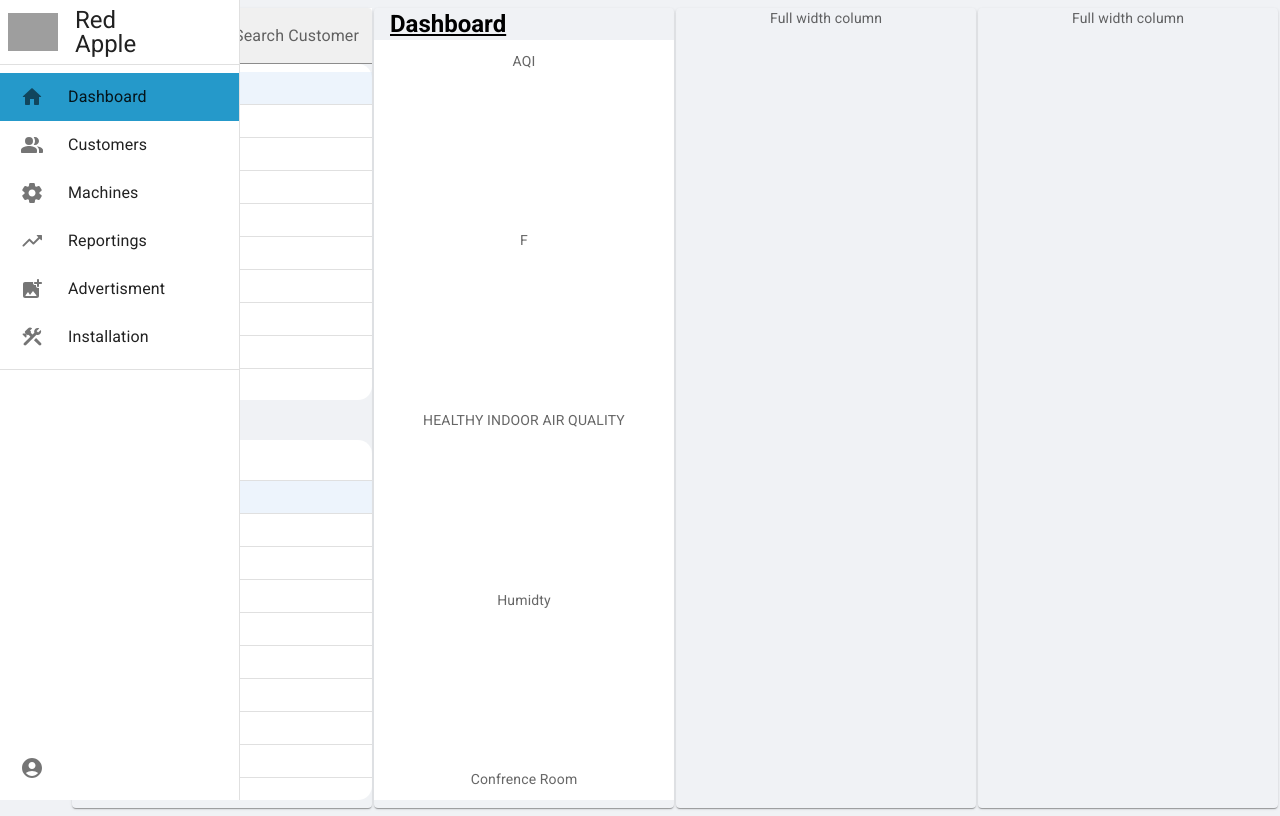
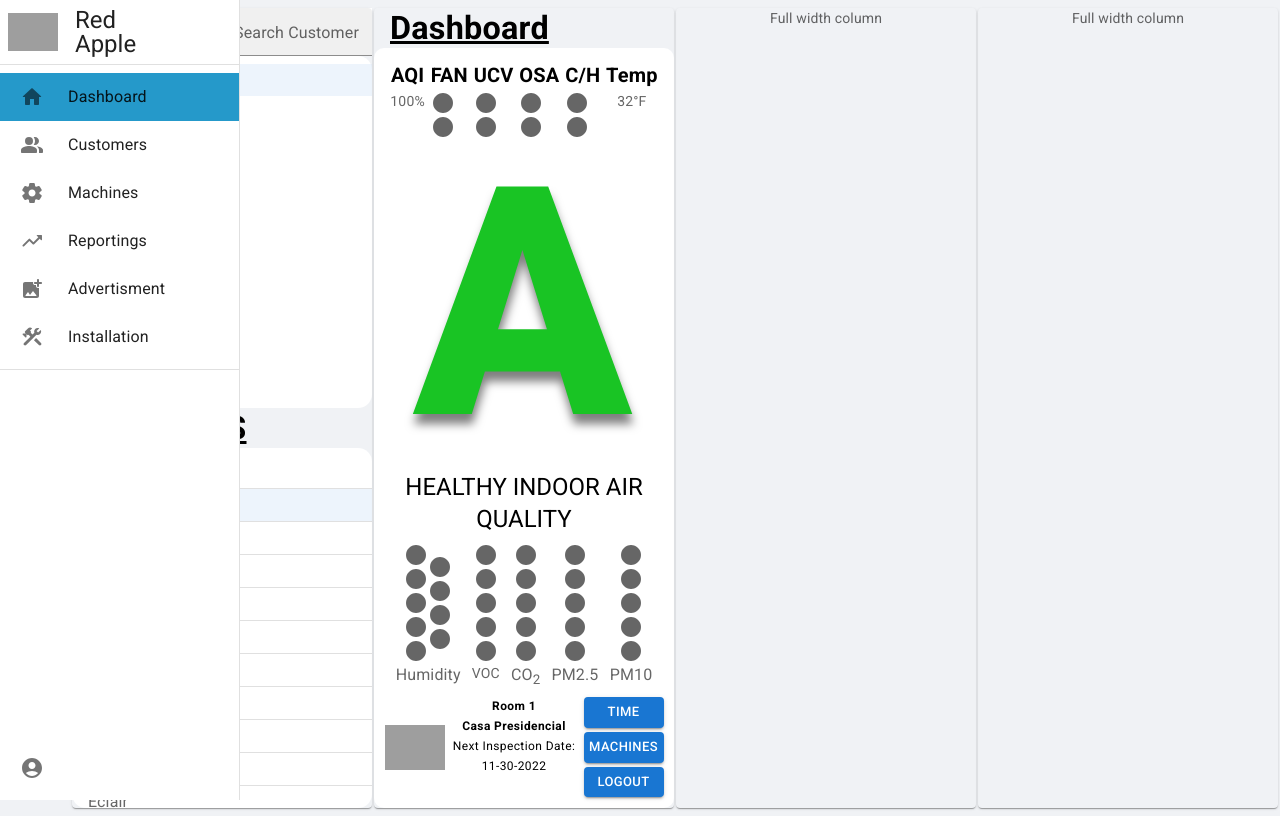
Before and after one commit to graceemp02/redappleReact, a React (Create React App) app: page /dashboard in a window 1280 px wide. Built offline with nearby package versions, Linux system fonts and the light colour scheme; grey boxes are pictures that could not be loaded.

Commit message:
Dashboard Component

```diff
--- a/public/index.html
+++ b/public/index.html
@@ -1,3 +1,5 @@
+<!-- @format -->
+
 <!DOCTYPE html>
 <html lang="en">
   <head>
@@ -5,19 +7,16 @@
     <link rel="icon" href="%PUBLIC_URL%/favicon.ico" />
     <meta name="viewport" content="width=device-width, initial-scale=1" />
     <meta name="theme-color" content="#000000" />
-    <meta
-      name="description"
-      content="Web site created using create-react-app"
-    />
+    <meta name="description" content="Web site created using create-react-app" />
+    <link rel="preconnect" href="https://fonts.googleapis.com" />
+    <link rel="preconnect" href="https://fonts.gstatic.com" crossorigin />
+    <link href="https://fonts.googleapis.com/css2?family=Roboto:wght@900&display=swap" rel="stylesheet" />
     <link rel="apple-touch-icon" href="%PUBLIC_URL%/logo192.png" />
 
     <link rel="manifest" href="%PUBLIC_URL%/manifest.json" />
-    <link
-      rel="stylesheet"
-      href="https://fonts.googleapis.com/css?family=Roboto:300,400,500,700&display=swap"
-    />
+    <link rel="stylesheet" href="https://fonts.googleapis.com/css?family=Roboto:300,400,500,700&display=swap" />
 
-    <title>React App</title>
+    <title>IamRedApple React</title>
   </head>
   <body>
     <noscript>You need to enable JavaScript to run this app.</noscript>
--- a/src/App.js
+++ b/src/App.js
@@ -10,12 +10,20 @@ import LoginPage from "./pages/Login";
 import Box from "@mui/material/Box";
 import { UserContext } from "./UserContext";
 import { useState } from "react";
+
+import { ThemeProvider, createTheme, responsiveFontSizes } from '@mui/material/styles';
+
+let theme = createTheme();
+theme = responsiveFontSizes(theme);
+
+
 function App() {
   const [user, setUser] = useState('');
 
 
   return (
     <div className='App'>
+      <ThemeProvider theme={theme}>
         <BrowserRouter>
           <UserContext.Provider value={{ user, setUser }}>
             <Routes>
@@ -77,6 +85,7 @@ function App() {
             </Routes>
           </UserContext.Provider>
         </BrowserRouter>
+      </ThemeProvider>
     </div>
   );
 }
--- a/src/components/CDashboard.jsx
+++ b/src/components/CDashboard.jsx
@@ -1,19 +1,175 @@
-import { Typography } from '@mui/material';
-import { Box, Container } from '@mui/system'
-import React from 'react'
+/** @format */
+
+import { Button, Typography } from '@mui/material';
+import React from 'react';
+import CircleIcon from '@mui/icons-material/Circle';
+import Logo from '../assests/logo.png';
 
 function CDashboard() {
   return (
-    <div>
-      <Typography fontWeight={'bold'} align='left' pl={2} variant='h5' sx={{ textDecoration: 'Underline', color: 'black' }}>
+    <div style={{ flex: 1, display: 'flex', flexDirection: 'column' }}>
+      <Typography fontWeight={'bold'} align='left' pl={2} variant='h4' sx={{ textDecoration: 'Underline', color: 'black' }}>
         Dashboard
       </Typography>
-      <div style={{ display: 'flex', backgroundColor: 'white', flexDirection: 'column', justifyContent: 'space-between', padding: '.75em', minHeight: '95vh' }}>
-        <div>AQI</div>
-        <div>F</div>
-        <div>HEALTHY INDOOR AIR QUALITY</div>
-        <div>Humidty</div>
-        <div>Confrence Room</div>
+      <div
+        style={{
+          flex: 1,
+          display: 'flex',
+          borderRadius: '10px',
+          backgroundColor: 'white',
+          overflow: 'hidden',
+          flexDirection: 'column',
+          justifyContent: 'space-between',
+          padding: '.75em',
+          minHeight: '94%',
+        }}>
+        <div style={{ display: 'flex', justifyContent: 'space-evenly' }}>
+          <div>
+            {' '}
+            <Typography variant='h6' sx={{ fontWeight: 'bold', color: 'black' }}>
+              AQI
+            </Typography>
+            <div>100%</div>{' '}
+          </div>
+          <div>
+            {' '}
+            <Typography variant='h6' sx={{ fontWeight: 'bold', color: 'black' }}>
+              FAN
+            </Typography>
+            <div className='iconsDiv'>
+              <CircleIcon />
+              <CircleIcon />
+            </div>{' '}
+          </div>
+          <div>
+            {' '}
+            <Typography variant='h6' sx={{ fontWeight: 'bold', color: 'black' }}>
+              UCV
+            </Typography>
+            <div className='iconsDiv'>
+              <CircleIcon />
+              <CircleIcon />
+            </div>{' '}
+          </div>
+          <div>
+            {' '}
+            <Typography variant='h6' sx={{ fontWeight: 'bold', color: 'black' }}>
+              OSA
+            </Typography>
+            <div className='iconsDiv'>
+              <CircleIcon />
+              <CircleIcon />
+            </div>{' '}
+          </div>
+          <div>
+            {' '}
+            <Typography variant='h6' sx={{ fontWeight: 'bold', color: 'black' }}>
+              C/H
+            </Typography>
+            <div className='iconsDiv'>
+              <CircleIcon />
+              <CircleIcon />
+            </div>{' '}
+          </div>
+          <div>
+            {' '}
+            <Typography variant='h6' sx={{ fontWeight: 'bold', color: 'black' }}>
+              Temp
+            </Typography>
+            <div>32°F</div>{' '}
+          </div>
+        </div>
+        <div>
+          <Typography sx={{ textShadow: '1px 10px 10px rgb(0 0 0 / 50%)', fontSize: '20rem' }} lineHeight={1} fontWeight='900' color={'#19C424'}>
+            A
+          </Typography>
+        </div>
+        <div>
+          <Typography color={'black'} variant={'h5'}>
+            HEALTHY INDOOR AIR QUALITY
+          </Typography>
+        </div>
+        <div style={{ display: 'flex', justifyContent: 'space-evenly' }}>
+          <div style={{ display: 'flex', flexDirection: 'column', alignItems: 'center' }}>
+            <div style={{ display: 'flex', flexDirection: 'row', alignItems: 'center' }}>
+              <div style={{ display: 'flex', flexDirection: 'column' }}>
+                <CircleIcon />
+                <CircleIcon />
+                <CircleIcon />
+                <CircleIcon />
+                <CircleIcon />
+              </div>
+              <div style={{ display: 'flex', flexDirection: 'column' }}>
+                <CircleIcon />
+                <CircleIcon />
+                <CircleIcon />
+                <CircleIcon />
+              </div>
+            </div>
+            <Typography>Humidity</Typography>
+          </div>
+          <div style={{ display: 'flex', flexDirection: 'column', alignItems: 'center' }}>
+            <CircleIcon />
+            <CircleIcon />
+            <CircleIcon />
+            <CircleIcon />
+            <CircleIcon />
+            <Typography variant='body2'>VOC</Typography>
+          </div>
+          <div style={{ display: 'flex', flexDirection: 'column', alignItems: 'center' }}>
+            <CircleIcon />
+            <CircleIcon />
+            <CircleIcon />
+            <CircleIcon />
+            <CircleIcon />
+            <Typography>
+              CO<sub>2</sub>
+            </Typography>
+          </div>
+          <div style={{ display: 'flex', flexDirection: 'column', alignItems: 'center' }}>
+            <CircleIcon />
+            <CircleIcon />
+            <CircleIcon />
+            <CircleIcon />
+            <CircleIcon />
+            <Typography>PM2.5</Typography>
+          </div>
+          <div style={{ display: 'flex', flexDirection: 'column', alignItems: 'center' }}>
+            <CircleIcon />
+            <CircleIcon />
+            <CircleIcon />
+            <CircleIcon />
+            <CircleIcon />
+            <Typography>PM10</Typography>
+          </div>
+        </div>
+        <div style={{ display: 'flex', justifyContent: 'space-between', height: ' 100px' }}>
+          <div style={{ display: 'flex', alignItems: 'center' }}>
+            <img src={Logo} width='60px' />{' '}
+          </div>
+          <div style={{ display: 'flex', flexDirection: 'column', alignItems: 'center' }}>
+            <Typography fontWeight={'bold'} color={'black'} variant={'caption'}>
+              Room 1
+            </Typography>
+            <Typography fontWeight={'bold'} color={'black'}  variant={'caption'}>
+              Casa Presidencial
+            </Typography>
+            <Typography color={'black'}  variant={'caption'}>
+              Next Inspection Date: 11-30-2022
+            </Typography>
+          </div>
+          <div style={{ display: 'flex', flexDirection: 'column', alignItems: 'center', justifyContent: 'space-between' }}>
+            <Button sx={{ width: '5rem' }} variant='contained' size='small'>
+              Time
+            </Button>
+            <Button sx={{ width: '5rem' }} width={100} variant='contained' size='small'>
+              Machines
+            </Button>
+            <Button sx={{ width: '5rem' }} variant='contained' size='small'>
+              Logout
+            </Button>
+          </div>
+        </div>
       </div>
     </div>
   );
--- a/src/components/customers.js
+++ b/src/components/customers.js
@@ -6,8 +6,8 @@ import List from '@mui/material/List';
 import ListItemButton from '@mui/material/ListItemButton';
 import ListItemText from '@mui/material/ListItemText';
 import { TextField, Typography } from '@mui/material';
-const rows = ['Frozen', 'Frozen', 'Ice cream sandwich', 'Eclair', 'Ice cream sandwich', 'Eclair', 'Cupcake', 'Gingerbread', 'Frozen yoghurt', 'Ice cream sandwich', 'Eclair', 'Cupcake', 'Gingerbread'];
-
+// const rows = ['Fro?zen', 'Frozen', 'Ice cream sandwich', 'Eclair', 'Ice cream sandwich', 'Eclair', 'Cupcake', 'Gingerbread', 'Frozen yoghurt', 'Ice cream sandwich', 'Eclair', 'Cupcake', 'Gingerbread'];
+const rows = ['anees'];
 let newRows = rows.slice();
 
 function Customers() {
@@ -27,28 +27,30 @@ function Customers() {
     });
   }
   return (
-    <div style={{ height: '50%' }}>
+    <div style={{  height: '50%', display: 'flex', flexDirection: 'column' }}>
       <div
         style={{
           display: 'flex',
           justifyContent: 'space-between',
           alignItems: 'flex-end',
         }}>
-        <Typography variant='h5' fontWeight={'bold'} pl={1} display={'inline'} sx={{ textDecoration: 'Underline', color: 'black' }}>
+        <Typography width={'50%'} fontSize={'auto'} variant='h4' fontWeight={'bold'} display={'inline'} sx={{ textDecoration: 'Underline', color: 'black' }}>
           CUSTOMERS
         </Typography>
         <TextField
+          width={'50%'}
           variant='filled'
           onChange={handleSearch}
           label='Search Customer'
+          size='small'
           sx={{
             bgcolor: 'white',
             p: '0 !important',
           }}
         />
       </div>
-      <Paper marginBottom={2} sx={{ width: '100%', bgcolor: 'background.paper', borderRadius: '1em' }}>
-        <List component='nav' aria-label='secondary' sx={{ maxHeight: '42vh', overflow: 'auto', borderRadius: '10px' }}>
+      <Paper sx={{marginBottom:'15px', flex: 1, width: '100%', bgcolor: 'background.paper', borderRadius: '1em', display: 'flex' }}>
+        <List component='nav' aria-label='secondary' sx={{ flex: 1,  minHeight:'350px',height: '44vh', overflow: 'auto', borderRadius: '10px' }}>
           {newRows.map((row, index) => {
             return (
               <>
--- a/src/components/machines.js
+++ b/src/components/machines.js
@@ -18,19 +18,19 @@ function Customers() {
   };
 
   return (
-    <div style={{ height: '50%' }}>
+    <div style={{ height: '50%', display: 'flex', flexDirection: 'column' }}>
       <div
         style={{
           display: 'flex',
           justifyContent: 'space-between',
           alignItems: 'center',
         }}>
-        <Typography variant='h5' fontWeight={'bold'} color={'black'} pl={1} sx={{ textDecoration: 'Underline' }}>
+        <Typography variant='h4' fontWeight={'bold'} color={'black'} pl={1} sx={{ textDecoration: 'Underline' }}>
           MACHINES
         </Typography>
       </div>
-      <Paper marginBottom={2} sx={{ width: '100%', bgcolor: 'background.paper', borderRadius: '1em' }}>
-        <List component='nav' aria-label='secondary' sx={{ maxHeight: '45vh', overflow: 'auto' }}>
+      <Paper marginBottom={2} sx={{ flex: '1', width: '100%', bgcolor: 'background.paper', borderRadius: '1em' }}>
+        <List component='nav' aria-label='secondary' sx={{minHeight:'340px', height: '45vh', overflow: 'auto' }}>
           {newRows.map((row, index) => {
             return (
               <>
@@ -47,7 +47,6 @@ function Customers() {
           })}
         </List>
       </Paper>
-      <Paper></Paper>
     </div>
   );
 }
--- a/src/index.css
+++ b/src/index.css
@@ -79,3 +79,12 @@ code {
   border-radius: 100vw;
 
 }
+.dashboardHeadings {
+  font-weight: bold;
+  font-size: 1.3rem;
+  color: black;
+}
+.iconsDiv {
+  display: flex;
+  flex-direction: column;
+}
--- a/src/pages/Dasjboard.js
+++ b/src/pages/Dasjboard.js
@@ -20,16 +20,15 @@ function DashboardPage() {
     <Grid className={classe.mainContet} container spacing={1} columns={4}>
       <Grid pl={0} item xs={4} md={2} lg={1}>
         <Item sx={{ height: '98.4vh', minWidth: '300px', p: 0, minHeight: '800px' }}>
-          <div style={{ display: 'flex', flexDirection: 'column', justifyContent: 'space-between',overflow:'hidden', height: '100%' }}>
+          <div style={{ display: 'flex', flexDirection: 'column', justifyContent: 'space-between', overflow: 'hidden', height: '100%' }}>
             <Customers />
             <Machines />
           </div>
         </Item>
       </Grid>
       <Grid item xs={4} md={2} lg={1}>
-        <Item sx={{ height: '98.4vh', minWidth: '300px', p: 0, minHeight: '800px', overflow: 'hidden' }}>
-          {' '}
-          <CDashboard />{' '}
+        <Item sx={{ display:'flex', height: '98.4vh', minWidth: '300px', p: 0, minHeight: '800px', overflow: 'hidden' }}>
+          <CDashboard />
         </Item>
       </Grid>
       <Grid item xs={4} md={2} lg={1}>
```
Lines whose indentation alone changed are shown as unchanged.
